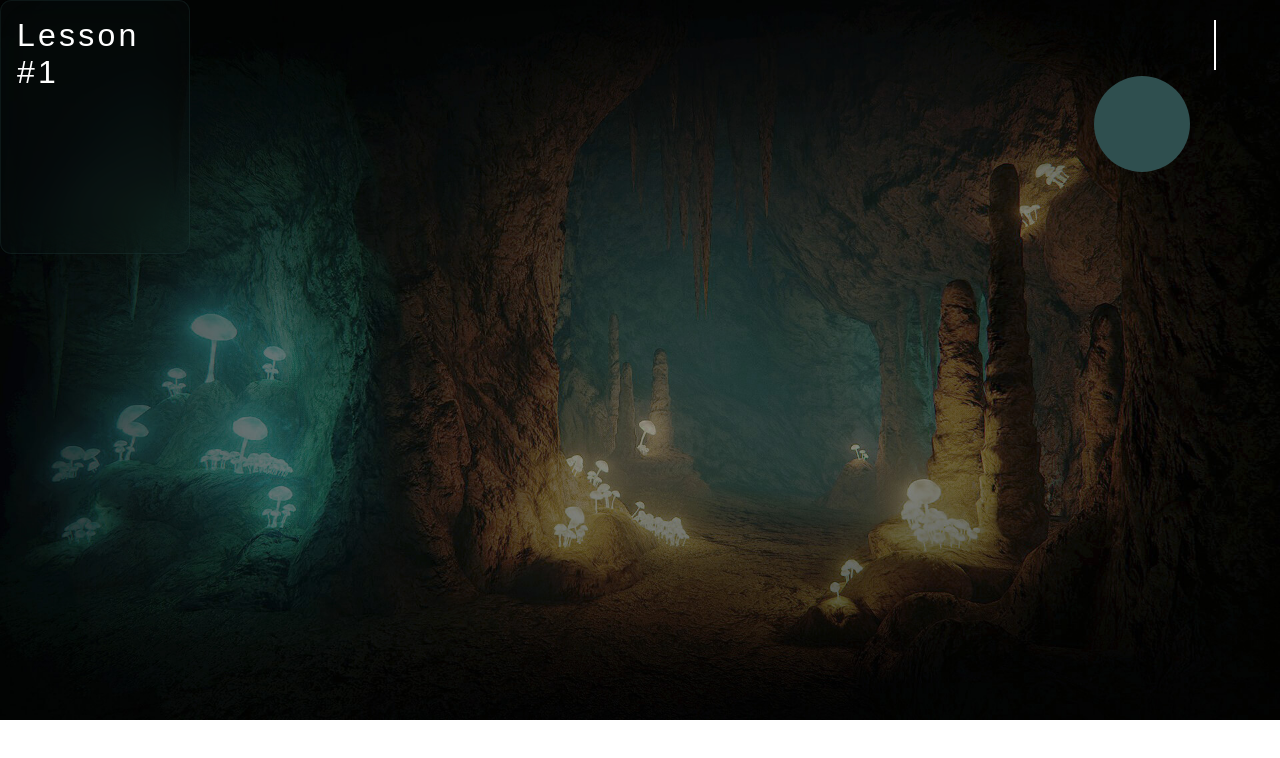
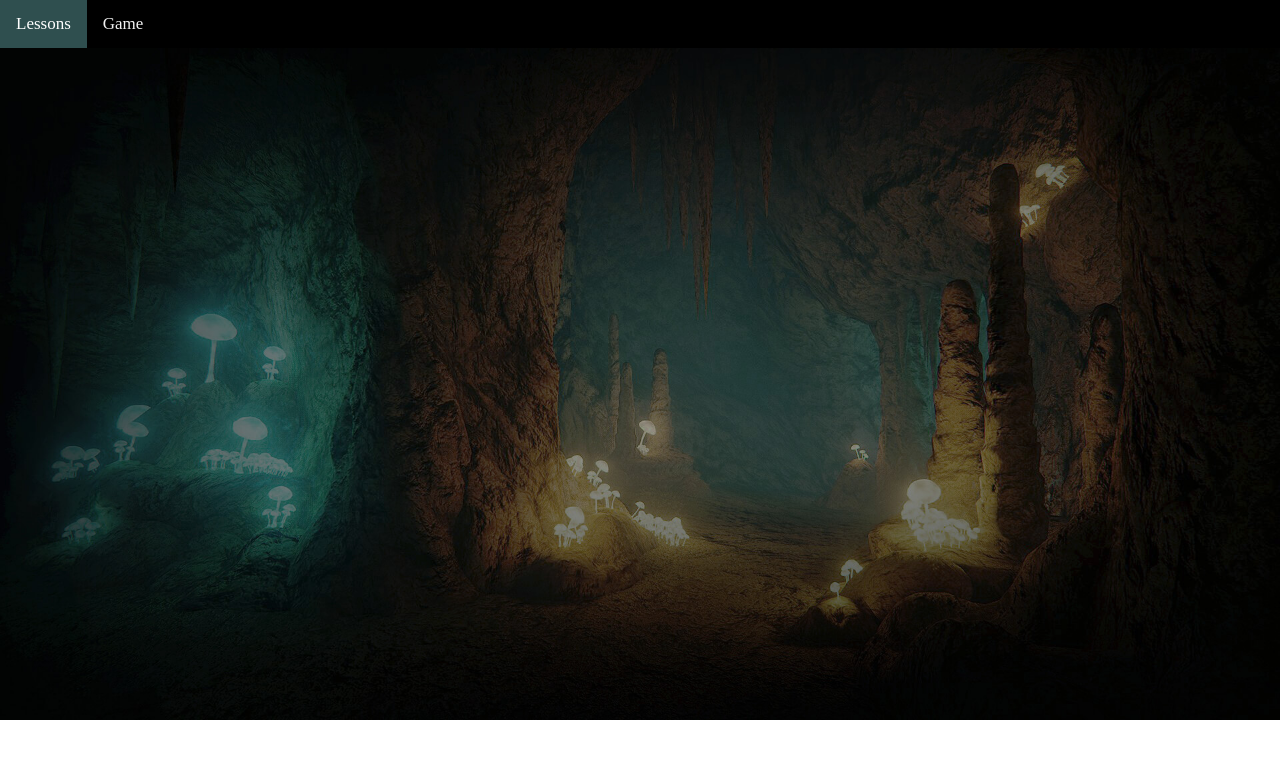
Before and after one commit to Alish04/forest, a website: page ready-html/main.html in a window 1280 px wide. Drawn offline with Linux system fonts and the light colour scheme.

Commit message:
Алиш, я делааааааааааааааааааааааю

```diff
--- a/ready-html/css/main.css
+++ b/ready-html/css/main.css
@@ -10,83 +10,26 @@ body {
 }
 
 
-.container {
-    color: white;
-    position: relative;
-    font-family: sans-serif;
+.topnav {
+    background-color: #000000;
+    overflow: hidden;
 }
 
-.container::before,
-.container::after {
-    content: "";
-    background-color: #2F4F4F;
-    position: absolute;
+.topnav a {
+    float: left;
+    color: #f2f2f2;
+    text-align: center;
+    padding: 14px 16px;
+    text-decoration: none;
+    font-size: 17px;
 }
 
-.container::before {
-    border-radius: 50%;
-    width: 6rem;
-    height: 6rem;
-    top: 30%;
-    right: 7%;
+.topnav a:hover {
+    background-color: #2F4F4F;
+    color: black;
 }
 
-.container::after {
-    content: "";
-    position: absolute;
-    height: 3rem;
-    top: 8%;
-    right: 5%;
-    border: 1px solid;
+.topnav a.active {
+    background-color: #2F4F4F;
+    color: white;
 }
-
-.container .box {
-    width: 11.875em;
-    height: 15.875em;
-    padding: 1rem;
-    background-color: rgba(47, 79, 79, 0.074);
-    border: 1px solid rgba(47, 79, 79, 0.222);
-    -webkit-backdrop-filter: blur(20px);
-    backdrop-filter: blur(20px);
-    border-radius: 0.7rem;
-    transition: all ease 0.3s;
-}
-
-.container .box {
-    display: flex;
-    flex-direction: column;
-    justify-content: space-between;
-}
-
-.container .box .title {
-    font-size: 2rem;
-    font-weight: 500;
-    letter-spacing: 0.1em;
-}
-
-.container .box div strong {
-    display: block;
-    margin-bottom: 0.5rem;
-}
-
-.container .box div p {
-    margin: 0;
-    font-size: 0.9em;
-    font-weight: 300;
-    letter-spacing: 0.1em;
-}
-
-.container .box div span {
-    font-size: 0.7rem;
-    font-weight: 300;
-}
-
-.container .box div span:nth-child(3) {
-    font-weight: 500;
-    margin-right: 0.2rem;
-}
-
-.container .box:hover {
-    box-shadow: 0px 0px 20px 1px #2F4F4F;
-    border: 1px solid rgba(47, 79, 79, 0.454);
-}
--- a/ready-html/main.html
+++ b/ready-html/main.html
@@ -12,14 +12,15 @@
 
 </head>
 <body>
-    <div class="container">
-        <div class="box">
-            <span class="title">Lesson #1</span>
-            <div>
+    <div class="topnav">
+        <a class="active" href="main.html">Lessons</a>
+        <a href="">Game</a>
+    </div>
 
-            </div>
-        </div>
+    <div class="lessons">
+
     </div>
+
 
 </body>
 </html>
```
Also changed, not shown: ready-html/register.html (+1 -1 lines).
